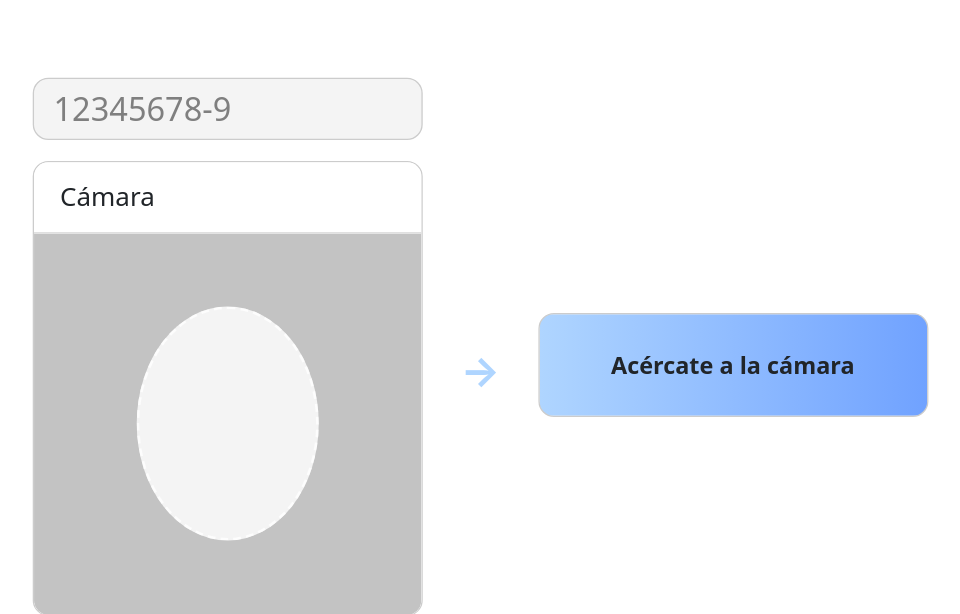
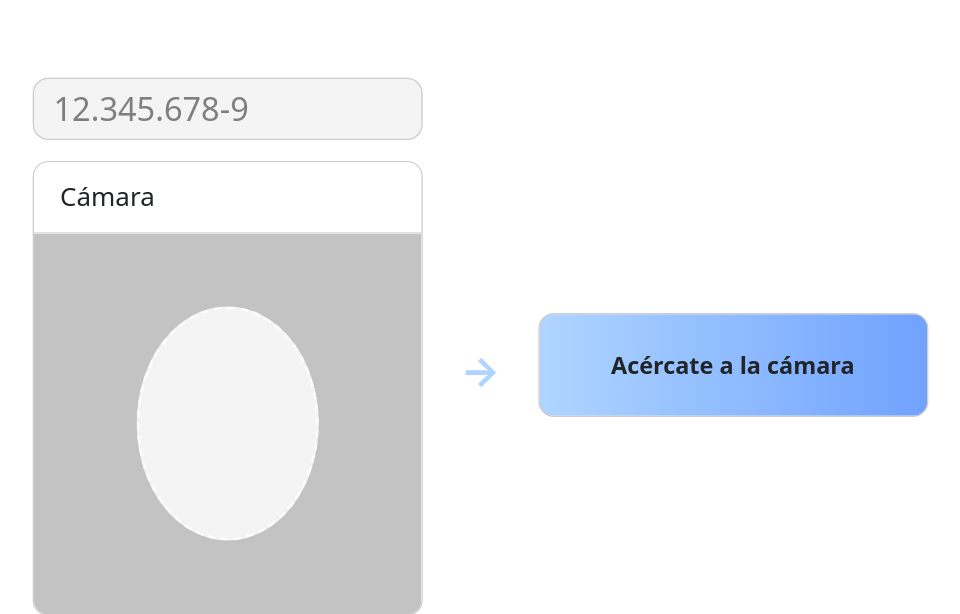
Before and after one commit to patricioespinozaa/FaceGate, a Flask app: template app-front/templates/student.html in a window 1280 px wide. Shown: the part 160-774 px from the top of the page, without its empty margins (172-1132 px from the left). Run offline with Flask 3, Linux system fonts and the light colour scheme; the template is opened without the code that fills it, so the values that code supplies are empty; parts of the project's set-up code (start-up, migrations or seed data) failed here and were passed over.

Commit message:
STYLE: cambiar placeholder

```diff
--- a/app-front/templates/student.html
+++ b/app-front/templates/student.html
@@ -15,7 +15,7 @@
                     <!--Ingresar Rut -->
                     <div id="rut-error-message" class="decision-message"></div>
                     <div class="input-group-custom-student">
-                        <input type="text" id="rut" style="width: 300px" placeholder="12345678-9">
+                        <input type="text" id="rut" style="width: 300px" placeholder="12.345.678-9">
                     </div>
                     <!-- Cámara -->
                     <div class="box">
```
